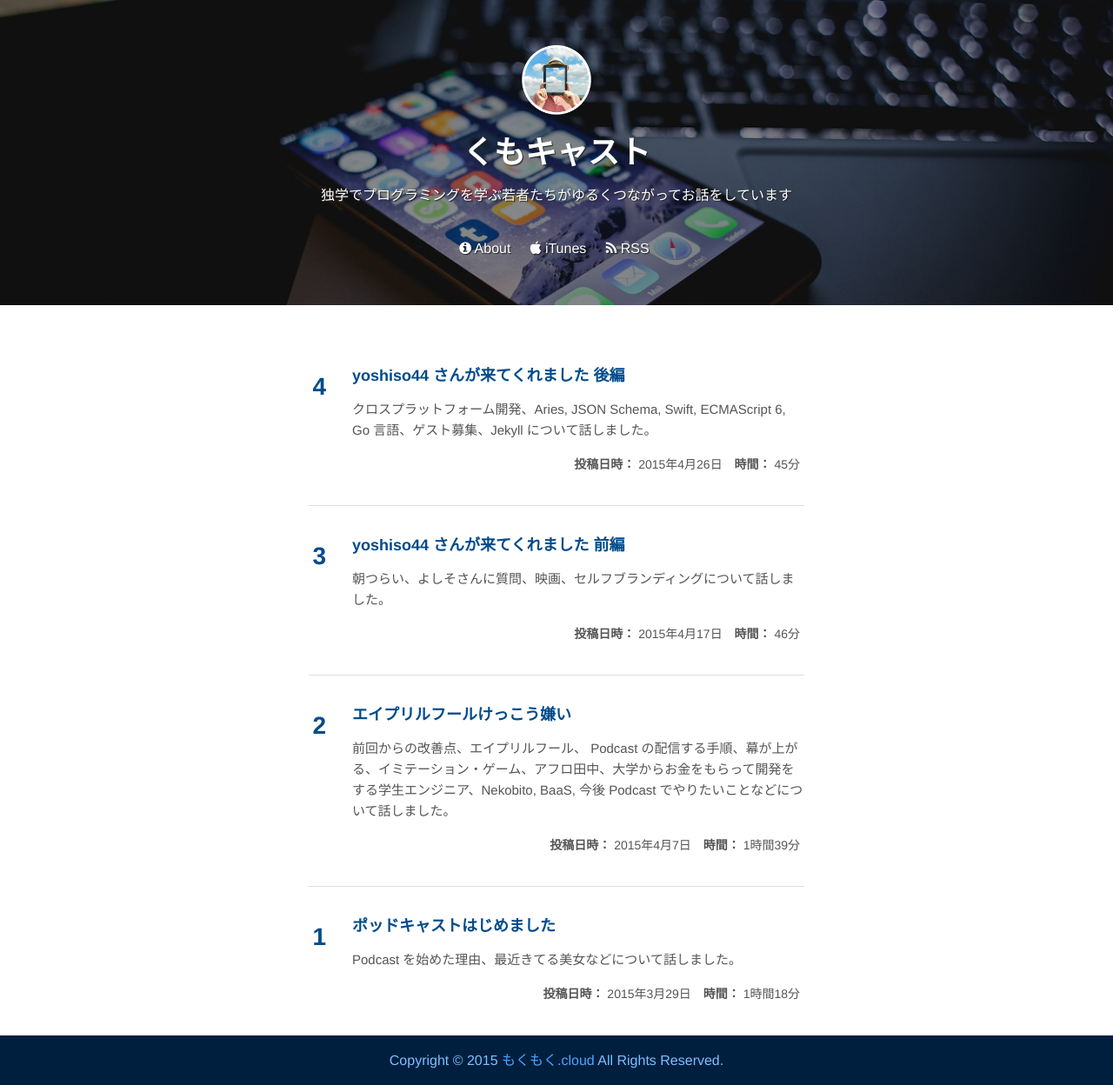
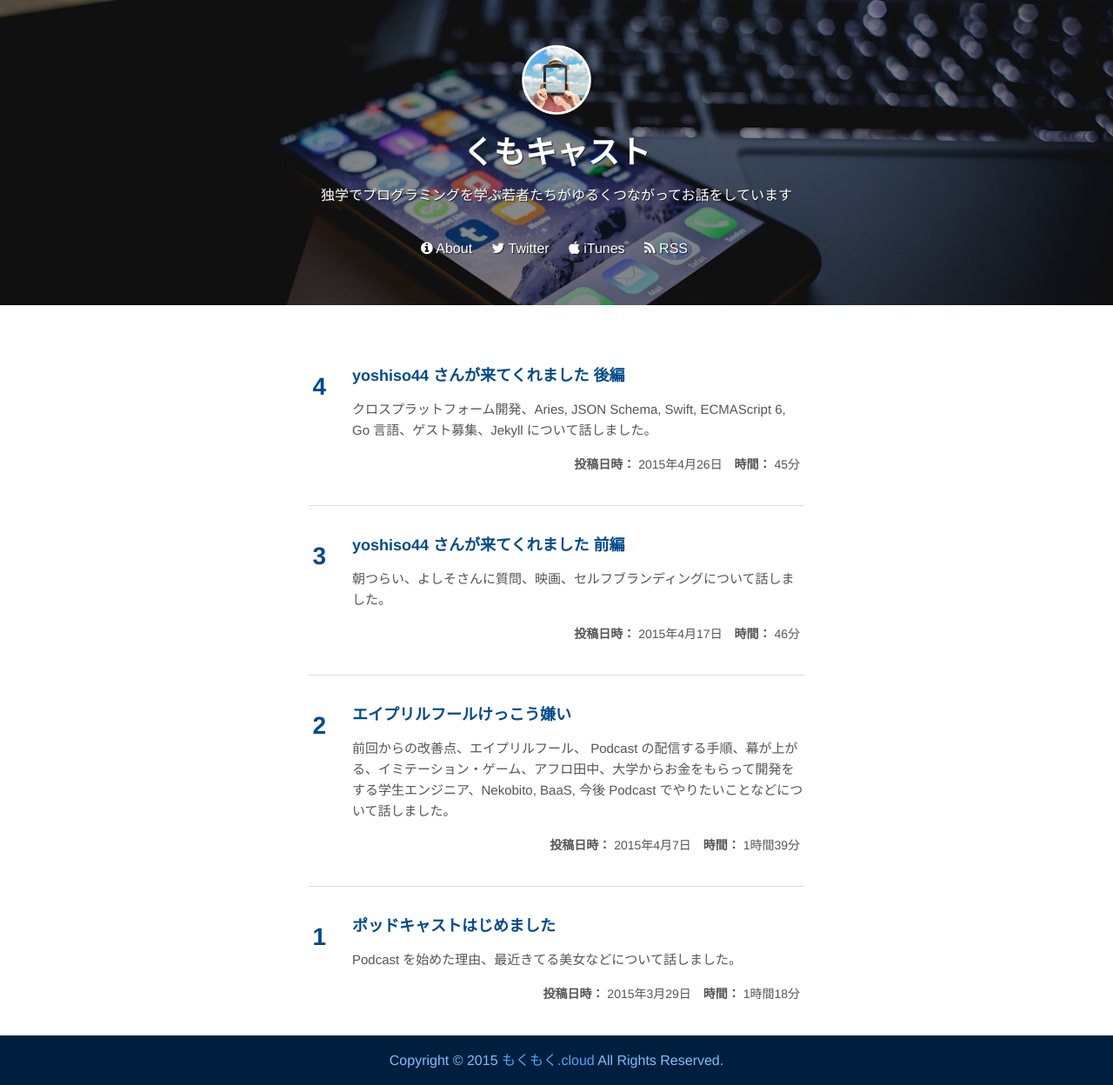
Before and after one commit to kumocast/kumocast.github.io, a Jekyll site: the page built from index.html, in a window 1280 px wide. Shown: the whole page at 87% size. Built offline with Jekyll 4.4.1, drawn with Linux system fonts in a browser that asks for light colours; nearby versions of some CDN libraries; Markdown is read by kramdown in place of the engine named in the settings.

Commit message:
ナビゲーションに Twitter リンクを追加

```diff
--- a/_includes/header.html
+++ b/_includes/header.html
@@ -10,6 +10,9 @@
       <ul class="list-inline">
         <li>
           <a href="/about"><i class="fa fa-info-circle"></i> About</a>
+        </li>
+        <li>
+          <a href="https://twitter.com/kumocast"><i class="fa fa-twitter"></i> Twitter</a>
         </li>
         <li>
           <a href="https://itunes.apple.com/jp/podcast/kumokyasuto/id981382461"><i class="fa fa-apple"></i> iTunes</a>
```
